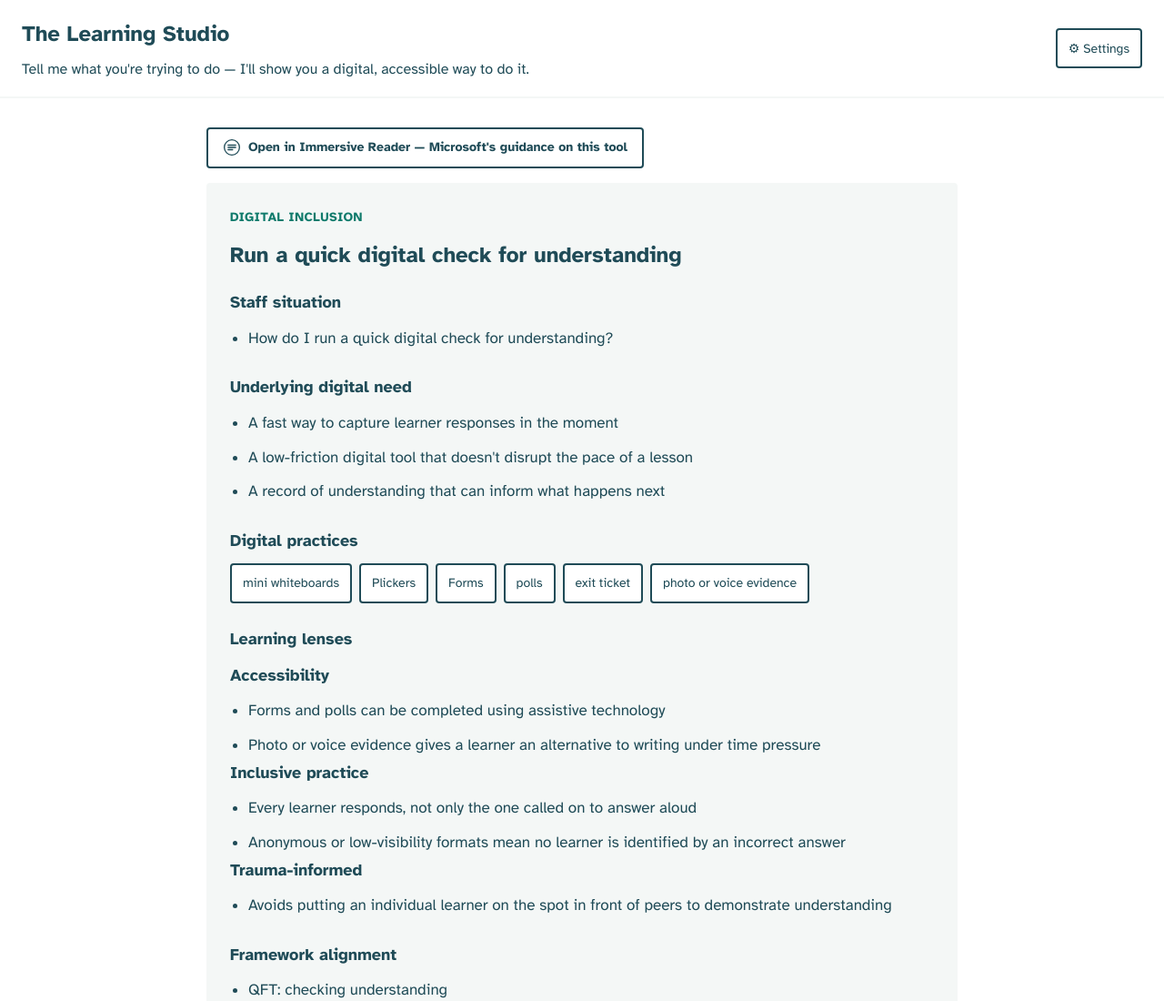
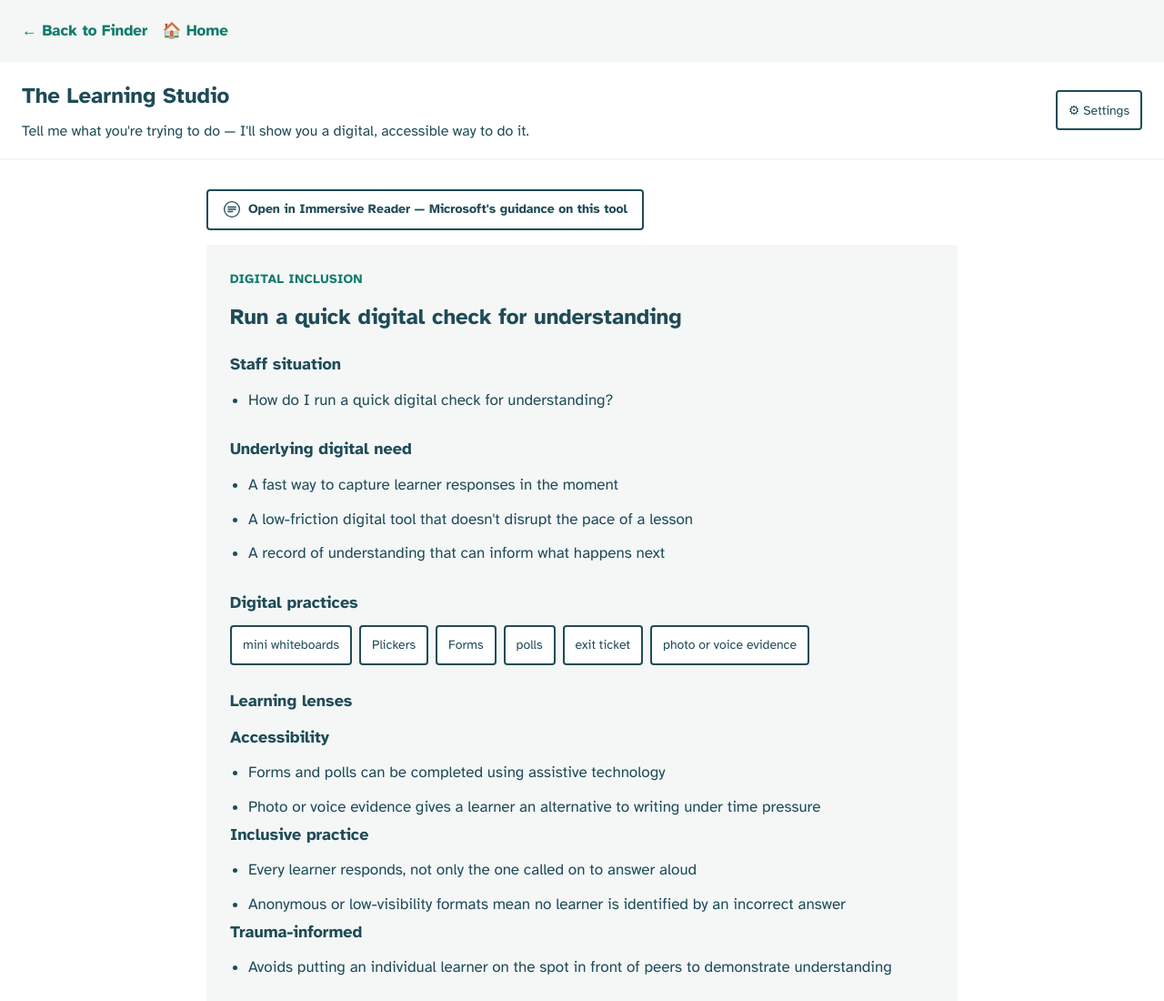
Before and after one commit to build-new-habits/The-Learning-Studio, a website: page content/digital-inclusion/check-for-understanding.html in a window 1280 px wide. Shown: the top 1100 px of the page at 91% size. Drawn offline with Linux system fonts and the light colour scheme.

Commit message:
Update check-for-understanding.html

```diff
--- a/content/digital-inclusion/check-for-understanding.html
+++ b/content/digital-inclusion/check-for-understanding.html
@@ -19,6 +19,11 @@
 <body>
 
 <a class="skip-link" href="#main-content">Skip to main content</a>
+
+<nav class="page-nav" aria-label="Page navigation">
+  <a href="../../finder.html">← Back to Finder</a>
+  <a href="../../index.html">🏠 Home</a>
+</nav>
 
 <header class="site-header">
   <div>
```
